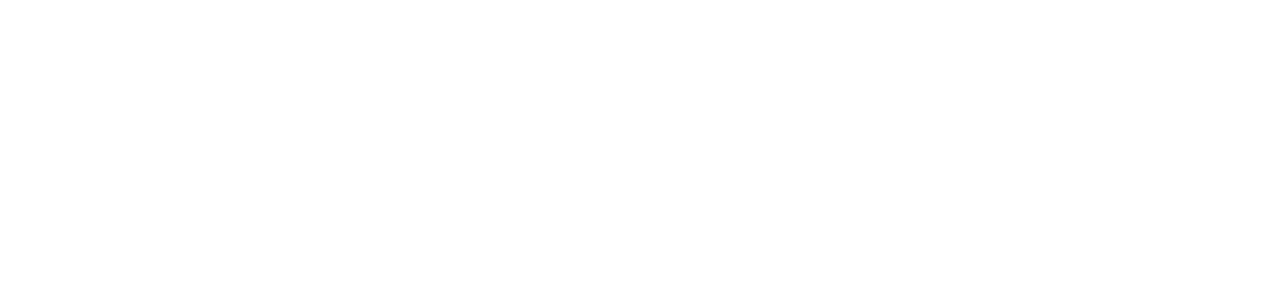
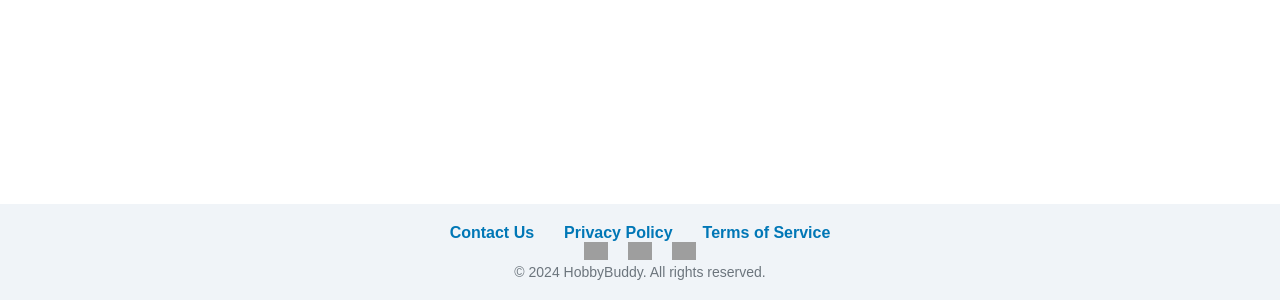
Before and after one commit to HueLily/.project2, a Vue app: page / in a window 1280 px wide. Shown: the part 9856-10156 px from the top of the page. Before the commit the page ends 10060 px from the top, so only its background shows below. Built offline with nearby package versions, Linux system fonts and the light colour scheme; grey boxes are pictures that could not be loaded.

Commit message:
add footer

```diff
--- a/src/App.vue
+++ b/src/App.vue
@@ -3,14 +3,17 @@
   <div class="all-page-content">
     <router-view/>
   </div>
+  <Footer />
 </template>
 
 <script >
 import Navbar from './components/Navbar.vue';
+import Footer from './components/Footer.vue';
 export default {
   name: 'App',
   components: {
     Navbar,
+    Footer,
   },
 };
 </script>
--- /dev/null
+++ b/src/components/Footer.vue
@@ -0,0 +1,64 @@
+<template>
+    <footer class="footer">
+        <div class="footer-links">
+            <a href="/contact-us">Contact Us</a>
+            <a href="/privacy-policy">Privacy Policy</a>
+            <a href="/terms-of-service">Terms of Service</a>
+        </div>
+
+        <div class="social-media">
+            <a href="https://facebook.com" target="_blank">
+                <img src="https://cdn-icons-png.flaticon.com/512/733/733547.png" alt="Facebook" width="24">
+            </a>
+            <a href="https://twitter.com" target="_blank">
+                <img src="https://cdn-icons-png.flaticon.com/512/733/733579.png" alt="Twitter" width="24">
+            </a>
+            <a href="https://instagram.com" target="_blank">
+                <img src="https://cdn-icons-png.flaticon.com/512/733/733558.png" alt="Instagram" width="24">
+            </a>
+        </div>
+
+        <p>&copy; 2024 HobbyBuddy. All rights reserved.</p>
+    </footer>
+</template>
+
+<script>
+export default {
+    name: "Footer",
+};
+</script>
+
+<style scoped>
+.footer {
+    background-color: #f0f4f8;
+    color: #2c3e50;
+    text-align: center;
+    padding: 20px 0;
+    font-family: Arial, sans-serif;
+}
+
+.footer-links a {
+    color: #0077b6;
+    margin: 0 15px;
+    text-decoration: none;
+    font-weight: bold;
+}
+
+.footer-links a:hover {
+    text-decoration: underline;
+}
+
+.social-media img {
+    margin: 0 10px;
+    transition: transform 0.3s ease;
+}
+
+.social-media img:hover {
+    transform: scale(1.1);
+}
+
+p {
+    font-size: 14px;
+    color: #6c757d;
+}
+</style>
```
